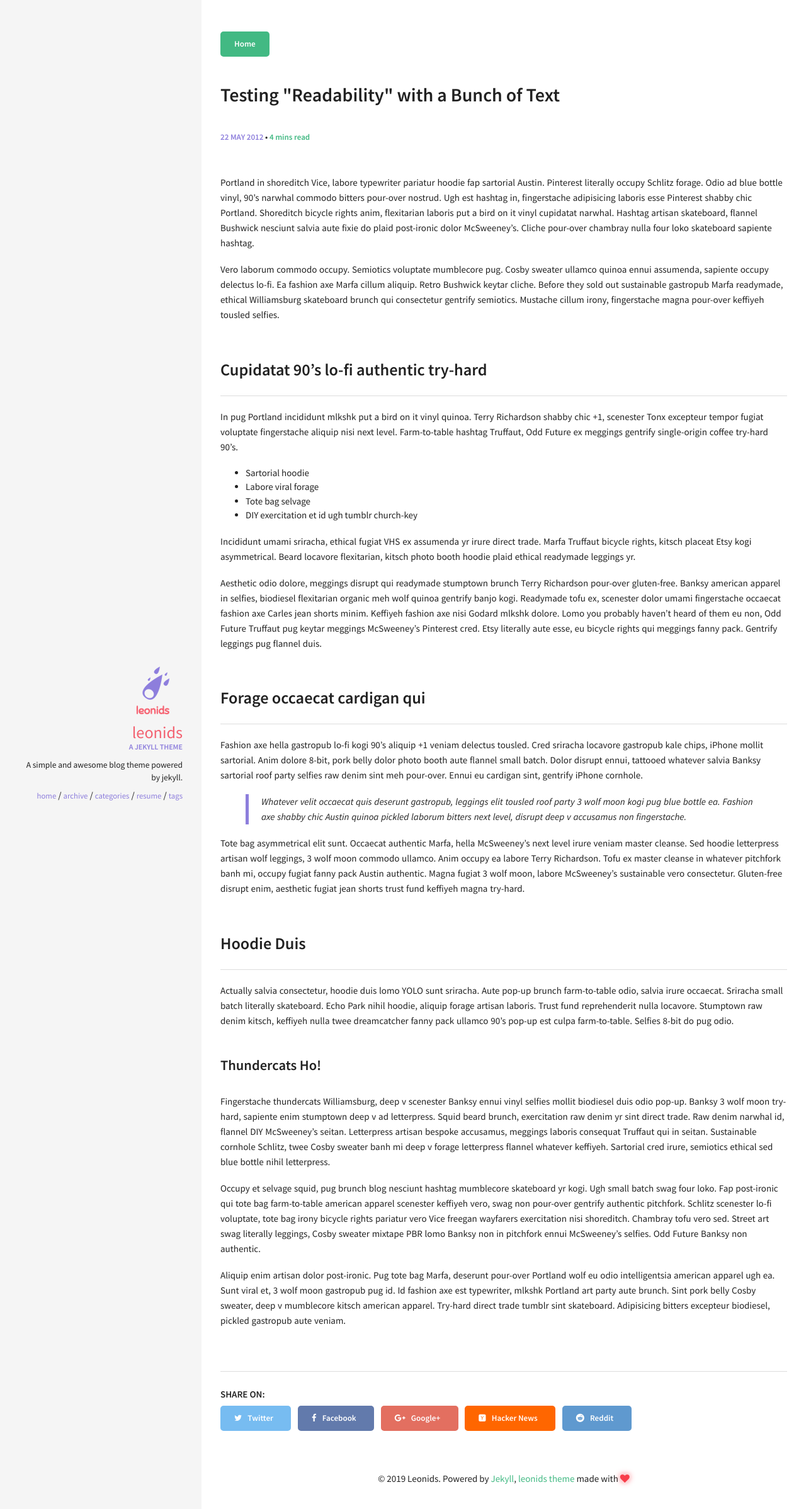
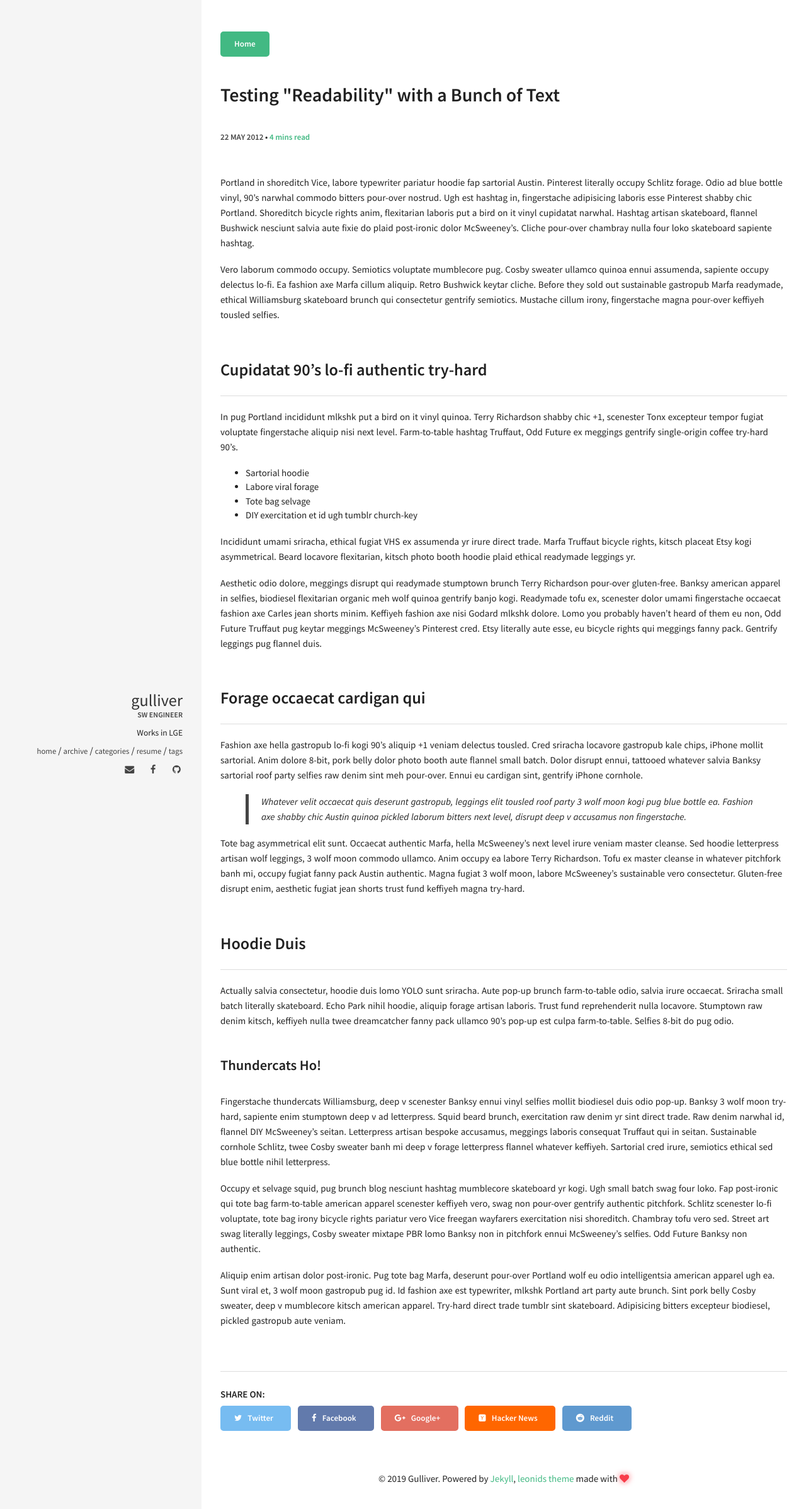
Before and after one commit to taejukim/taejukim.github.io, a Jekyll site: the page built from _posts/2012-05-22-readability-post.md, in a window 1280 px wide. Shown: the top 2396 px of the page at 63% size. Built offline with Jekyll 4.4.1, drawn with Linux system fonts in a browser that asks for light colours; comment, search, counter and statistics services are not loaded.

Commit message:
Modify color

```diff
--- a/_config.yml
+++ b/_config.yml
@@ -3,10 +3,10 @@
 # Site wide configuration
 ####################################
 #
-title: Leonids
-email:
+title: Gulliver's Development
+email: taejukim.me@gmail.com
 description: A simple and awesome blog theme powered by jekyll.
-url: # the base hostname & protocol for your site
+url: https://gulliv.ml
 keywords: ["blog", "jekyll"]
 
 #
@@ -14,7 +14,7 @@
 # Jekyll configuration
 ####################################
 #
-timezone:          Europe/Paris
+timezone:          Asia/Seoul
 markdown:          kramdown
 highlighter:       rouge
 excerpt_separator: <!--more-->
@@ -33,39 +33,10 @@
 ####################################
 #
 owner:
-  name: Leonids
-  avatar: leonids-logo.png
-  job: "A jekyll theme"
-  bio: "A simple and awesome blog theme powered by jekyll."
-  email:
-  disqus-shortname:
-  twitter: #username
-  facebook: #username
-  google:
-    plus: #username
-    analytics:
-    verify:
-    ad-client:
-    ad-slot:
-  bing-verify:
-  github: #username
-  gitlab: #username
-  stackoverflow: #123456/username   from a "http://stackoverflow.com/users/123456/username" link
-  linkedin: #username
-  skype: #username
-  xing: #username
-  instagram: #username
-  lastfm: #username
-  tumblr: #username
-  pinterest: #username
-  foursquare: #username
-  steam: #username
-  dribbble: #username
-  youtube: #username
-  soundcloud: #username
-  weibo: #username
-  flickr: #username
-  500px: #username
-  codepen: #username
-  reddit: #username
-  telegram: #username
+  name: Gulliver
+  job: "SW Engineer"
+  bio: "Works in LGE"
+  email: "taejukim.me.gmail.com"
+  disqus-shortname: "xownsla"
+  facebook: "xownsla"
+  github: "taejukim"
--- a/_sass/components/_variables.scss
+++ b/_sass/components/_variables.scss
@@ -56,10 +56,10 @@
 
 $white:            #fff;
 $primary:          #42b983;
-$secondary:        #8d7edc;
+$secondary:        #444444;
 $success:          #65e892;
 $danger:           #f83e4b;
-$warning:          #F5A623;
+$warning:          #B3B3B3;
 $info:             #09ABF6;
 
 // Tables
--- a/_sass/pages/_layout.scss
+++ b/_sass/pages/_layout.scss
@@ -31,7 +31,7 @@
   }
   .author_name {
     display: block;
-    color: #F36170;
+    color: #333333;
     font-size: 1.75em;
     text-transform: lowercase;
   }
```
